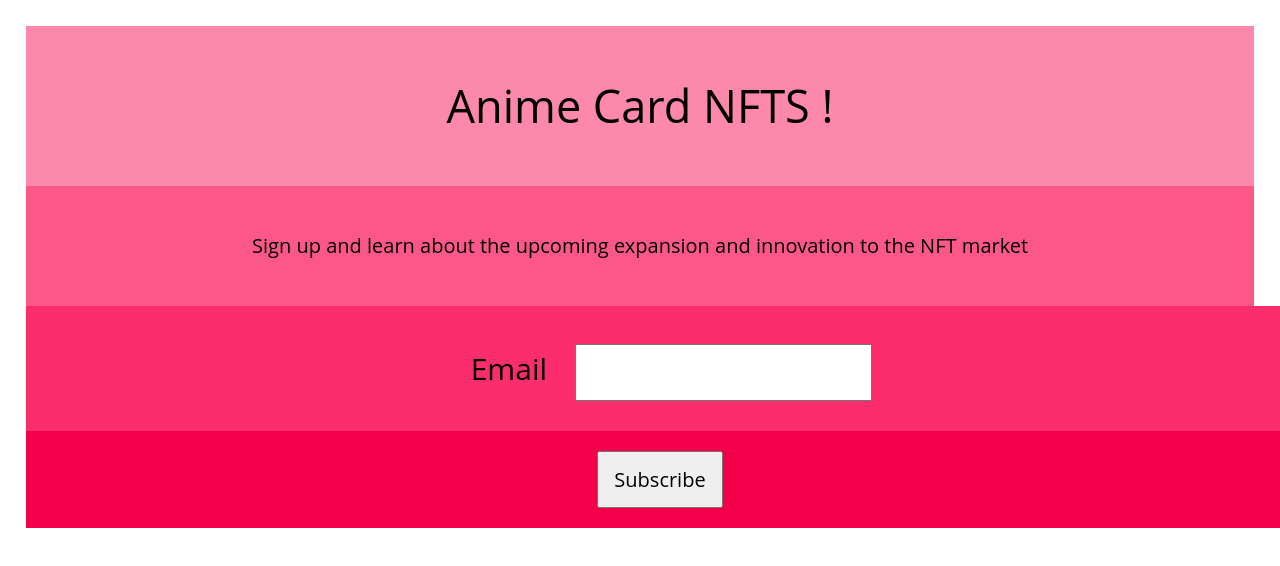
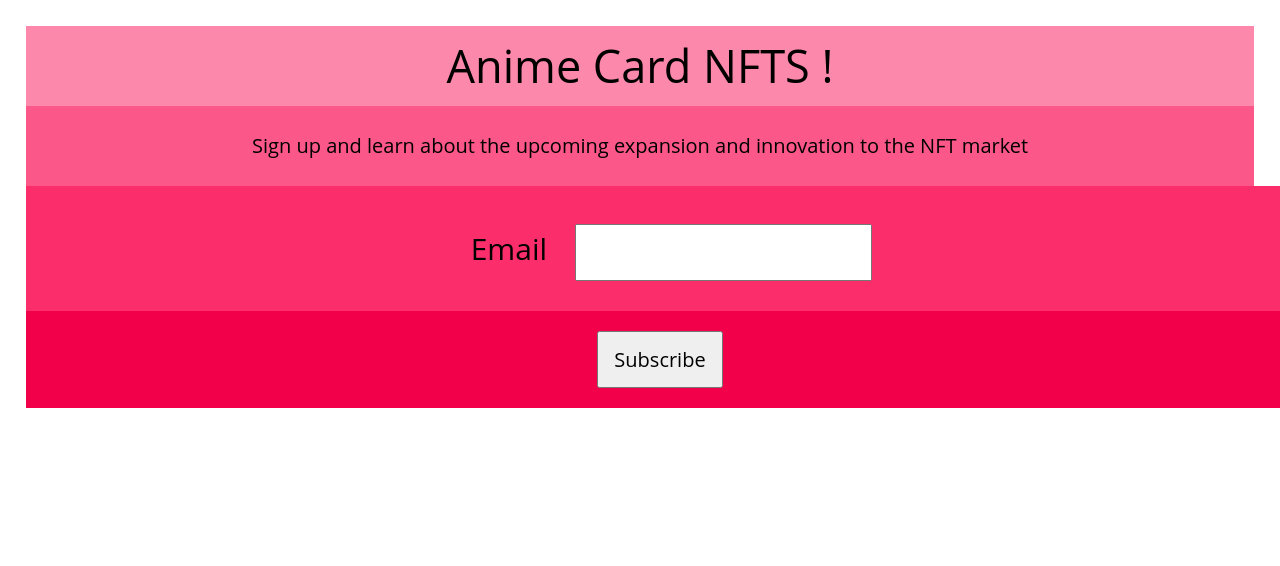
Before and after one commit to Darrentan88/Project-1-Onboarding, a plain HTML site: page index.html in a window 1280 px wide. Drawn offline with nearby package versions, Linux system fonts and the light colour scheme.

Commit message:
Update screen.css

```diff
--- a/css/screen.css
+++ b/css/screen.css
@@ -22,12 +22,12 @@ body {
 
 h1 {
 	font-size: 45px;
-	padding: 60px;
+	padding: 20px;
 	background-color:#FC88AB;
 }
 
 p {
-	padding: 40px;
+	padding: 20px;
 	background-color:#FB5789;
 }
 
```
